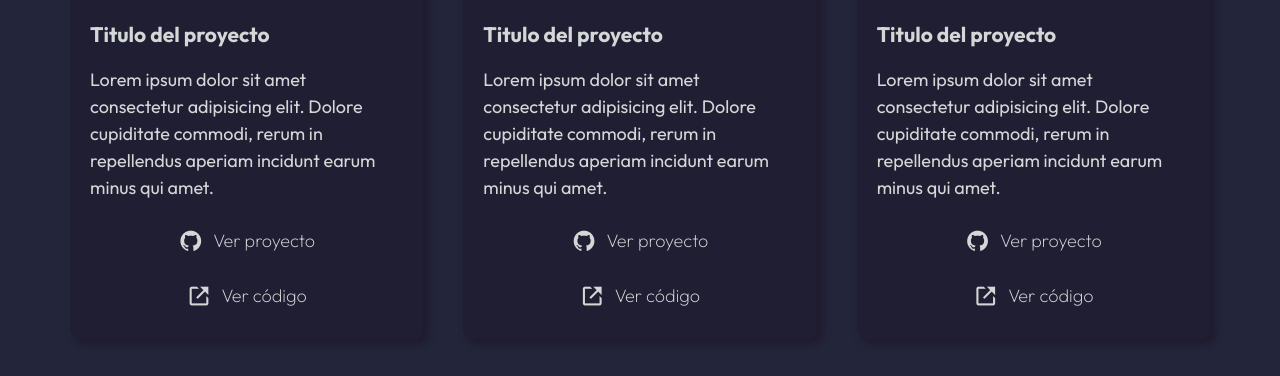
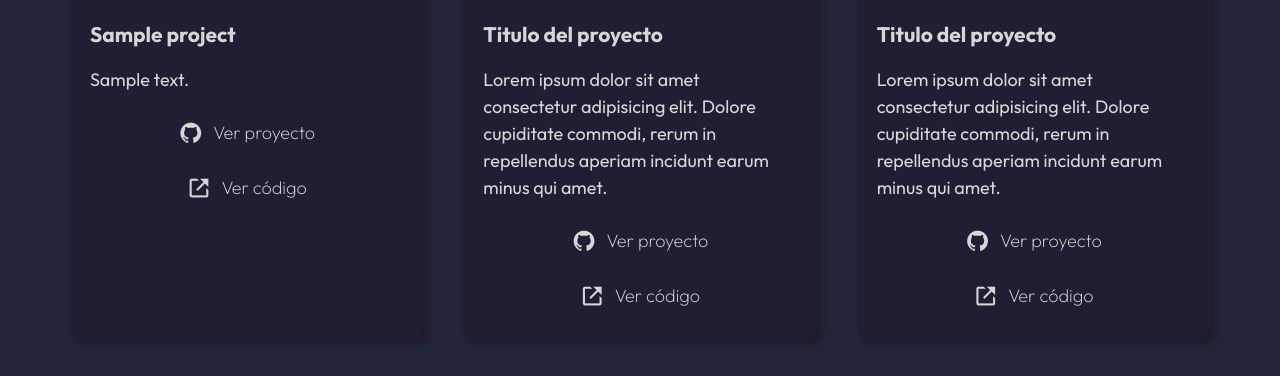
Before and after one commit to Daniel-Noy/Personal-PortafolioWeb, a PHP site: page / in a window 1280 px wide. Shown: the part 1873-2249 px from the top of the page. Run offline with PHP 8.4, Linux system fonts and the light colour scheme; tables that the repository leaves empty or names only in its code hold one stand-in row (values such as "Sample post"); data that the repository does not hold is empty; style sheets or scripts are compiled from the project's sources; some libraries are stand-ins or nearby versions.

Commit message:
Agregada la conexion a la base de datos para mostrar los proyectos

```diff
--- a/controllers/MainController.php
+++ b/controllers/MainController.php
@@ -2,13 +2,18 @@
 
 namespace Controllers;
 
+use Models\Project;
 use MVC\Router;
 
 class MainController {
     public static function index(Router $router)
     {
+
+        $projects = Project::all();
+
         $router->render('main/index', [
-            'title' => 'Inicio'
+            'title' => 'Inicio',
+            'projects' => $projects
         ]);
     }
 
--- a/controllers/ProjectController.php
+++ b/controllers/ProjectController.php
@@ -19,7 +19,7 @@ class ProjectController {
         if ($_SERVER['REQUEST_METHOD'] === 'POST') {
 
             if (!empty($_FILES['image']['tmp_name'])) {
-                $imagesDir = '../public/img/speakers';
+                $imagesDir = '../public/img/';
 
                 if(!is_dir($imagesDir)) mkdir($imagesDir, 0777, true);
 
--- a/src/scss/base/_globals.scss
+++ b/src/scss/base/_globals.scss
@@ -31,6 +31,9 @@ li {
     margin: 0;
     list-style: none;
 }
+figure {
+    margin: 0;
+}
 
 //? ---- Tipography ----
 h1 {
--- a/src/scss/base/_variables.scss
+++ b/src/scss/base/_variables.scss
@@ -45,7 +45,7 @@ $clr-white: #fff;
 $clr-texts: $clr-gray-100;
 $clr-links: $clr-gray-100;
 
-$clr-shadow-100: 5px 5px 7px 1px #464d5a2f;
+$clr-shadow-100: 3px 3px 7px 1px #464d5a2f;
 $clr-shadow-200: 5px 5px 7px 1px #1f1a2cdc;
 $clr-shadow-250: 15px 20px 12px 1px #1f1a2cdc;
 
--- a/views/main/projects.php
+++ b/views/main/projects.php
@@ -3,7 +3,22 @@
         <h2 class="main__title">Mis proyectos</h2>
 
         <div class="projects__grid">
-            <?php for($i = 0; $i < 8; $i++) { ?>
+            <?php foreach ($projects as $project) { ?>
+                <div class="card || floating">
+                    <figure>
+                        <img src="<?php echo "/img/{$project->image}.webp"?>" alt="Imagen Proyecto" class="card__image">
+                    </figure>
+                    <div class="card__info">
+                        <h4 class="card__title"><?php echo $project->title; ?></h4>
+                        <p class="card__description"><?php echo $project->description; ?></p>
+                        <div class="card__links">
+                        <a class="card__link || button button__primary" href="<?php echo $project->repo?>" target="_blank"><i class='bx bxl-github || card__link-icon' ></i> Ver proyecto</a>
+                            <a class="card__link || button button__primary" href="<?php echo $project->page?>" target="_blank"><i class='bx bx-link-external || card__link-icon' > </i>Ver código</a>
+                        </div>
+                    </div>
+                </div>
+            <?php } ?>
+            <?php for($i = 0; $i < 4; $i++) { ?>
                 <div class="card || floating">
                     <picture>
                         <img class="card__image" src="https://picsum.photos/id/1/500/350" alt="Imagen Proyecto">
```
Also changed, not shown: 1 other file.
